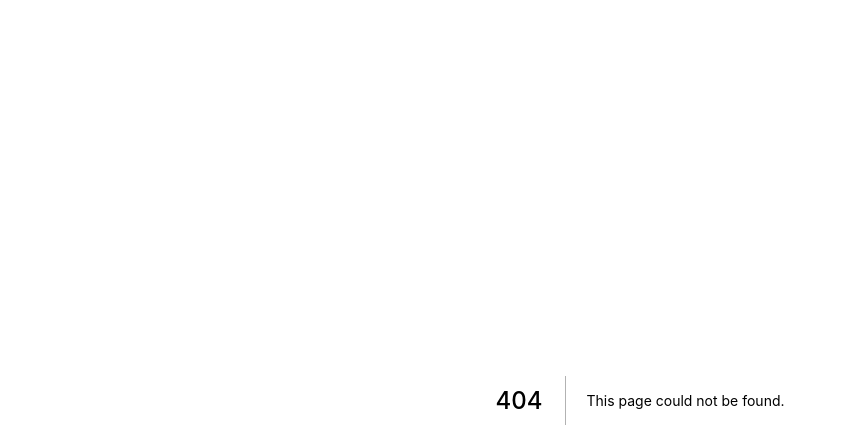
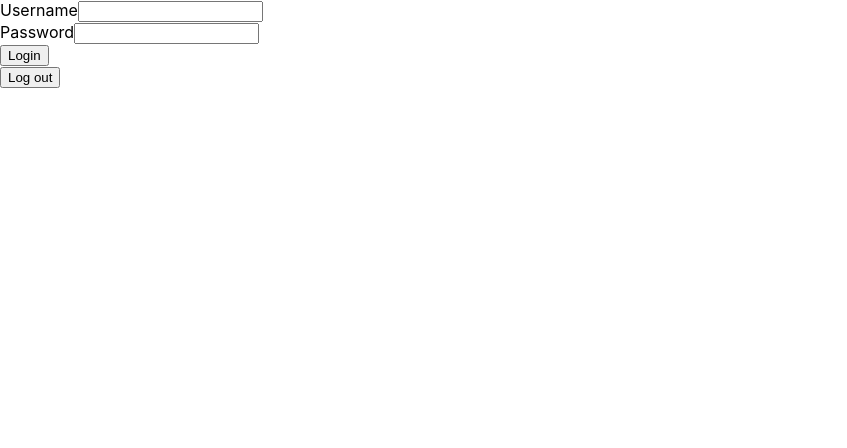
Before and after one commit to SANDR7/next-jwt-prisma, a Next.js app: page /login in a window 1280 px wide. Before the commit this address had no page. Shown: the top 448 px of the page, without its empty margins (0-847 px from the left). Built offline with nearby package versions, Linux system fonts and the light colour scheme.

Commit message:
frontend forms

```diff
--- /dev/null
+++ b/pages/login.tsx
@@ -0,0 +1,61 @@
+import axios from "axios";
+import React, { SyntheticEvent, useState } from "react";
+import PageContainer from "../components/layout/Main";
+
+const Login = () => {
+  const [formFields, setFormFields] = useState<any>();
+
+  const handleSubmit = async (e: SyntheticEvent) => {
+    e.preventDefault();
+
+    const { username, password } = formFields;
+
+    const user = await axios.post("/api/auth/login", { username, password });
+
+
+    console.log(user);
+
+  };
+
+  const logout =  async () => {
+    const user = await axios.get('/api/auth/logout');
+
+    console.log(user);
+
+  }
+  return (
+    <PageContainer>
+      <form onSubmit={handleSubmit}>
+        <div>
+          <label htmlFor="username">Username</label>
+          <input
+            type="text"
+            name="username"
+            required
+            onChange={(e) =>
+              setFormFields({ ...formFields, username: e.target.value })
+            }
+          />
+        </div>
+        <div>
+          <label htmlFor="password">Password</label>
+          <input
+            type="password"
+            name="password"
+            required
+            onChange={(e) =>
+              setFormFields({ ...formFields, password: e.target.value })
+            }
+          />
+        </div>
+        <div>
+          <input type="submit" value="Login" />
+        </div>
+
+        <button onClick={() => logout()}>Log out</button>
+      </form>
+    </PageContainer>
+  );
+};
+
+export default Login;
--- a/pages/register.tsx
+++ b/pages/register.tsx
@@ -18,7 +18,7 @@ const Register = () => {
       console.log("Password doesn't match");
     }
 
-    const response = await axios.post("/api/insert/user", { username, password });
+    const response = await axios.post("/api/user/post", { username, password });
     console.log(response.data);
   };
 
```
